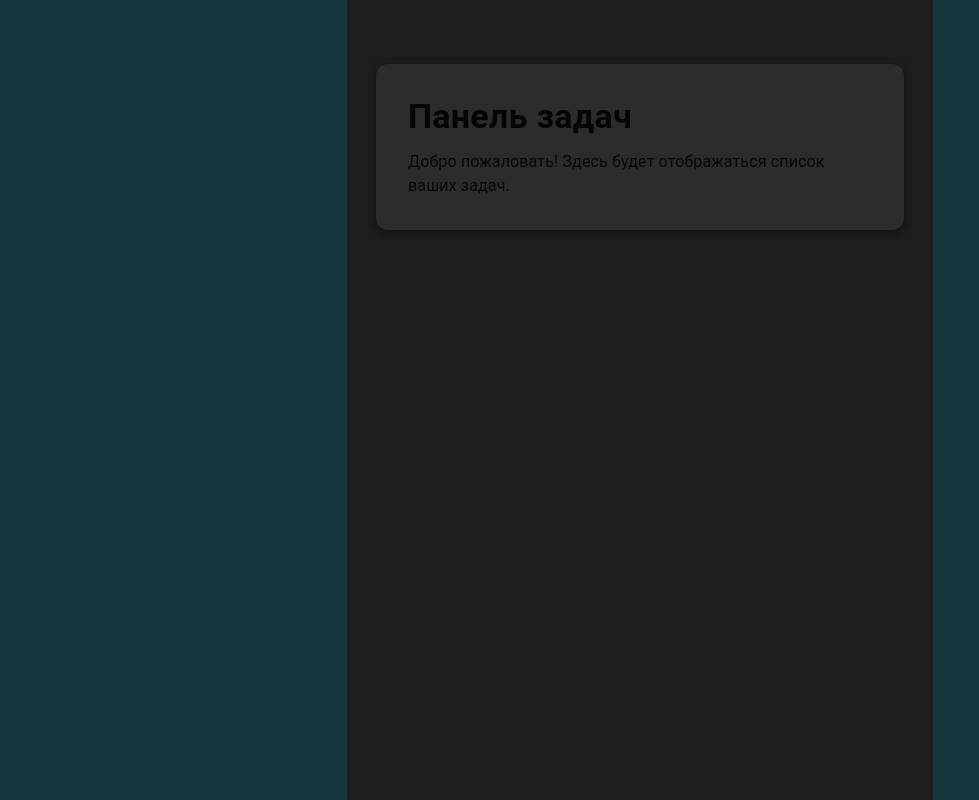
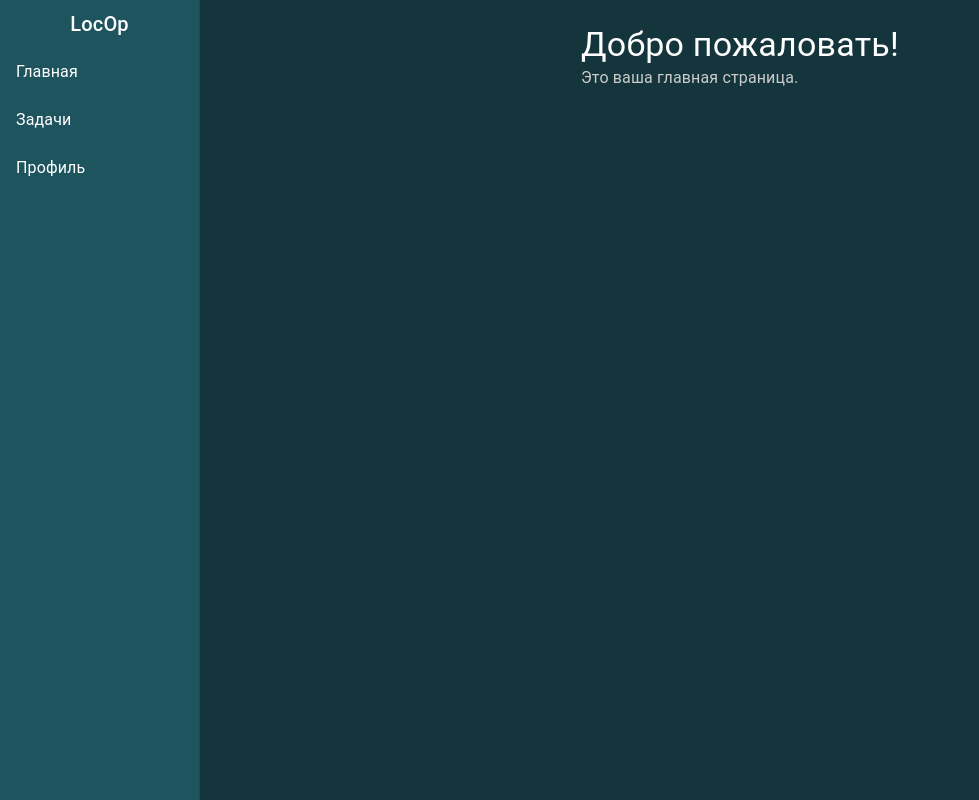
Before and after one commit to Danil-Nazarenko/Diplom, a React (Vite) app in the folder frontend/frontend/: page /main in a window 1280 px wide. Shown: the whole page, without its empty margins (0-979 px from the left). Built offline with nearby package versions, Linux system fonts and the light colour scheme.

Commit message:
Небольшая работа с MainPage

```diff
--- a/frontend/frontend/src/pages/MainPage.tsx
+++ b/frontend/frontend/src/pages/MainPage.tsx
@@ -1,36 +1,43 @@
-import { Box, Typography, Paper } from '@mui/material';
+import { Box, Drawer, List, ListItemText, ListItemButton, Typography } from '@mui/material';
 
 const MainPage = () => {
   return (
-    <Box
-      sx={{
-        minHeight: '100vh',
-        bgcolor: '#1e1e1e',
-        color: '#fff',
-        display: 'flex',
-        flexDirection: 'column',
-        alignItems: 'center',
-        paddingTop: 8,
-      }}
-    >
-      <Paper
-        elevation={4}
+    <Box sx={{ display: 'flex', height: '100vh', bgcolor: '#14353b' }}>
+
+      <Drawer
+        variant="permanent"
+        anchor="left"
         sx={{
-          p: 4,
-          width: '90%',
-          maxWidth: 800,
-          borderRadius: 3,
-          backgroundColor: '#2c2c2c',
+          width: 200,
+          flexShrink: 0,
+          '& .MuiDrawer-paper': {
+            width: 200,
+            boxSizing: 'border-box',
+            bgcolor: '#1e545e',
+            color: '#fff',
+          },
         }}
       >
-        <Typography variant="h4" gutterBottom fontWeight="bold">
-          Панель задач
+        <Typography variant="h6" textAlign="center" sx={{ mt: 1 }}>
+          LocOp
         </Typography>
-        <Typography variant="body1">
-          Добро пожаловать! Здесь будет отображаться список ваших задач.
+        <List>
+          {['Главная', 'Задачи', 'Профиль'].map((text) => (
+          <ListItemButton key={text}>
+           <ListItemText primary={text} />
+           </ListItemButton>
+          ))}
+        </List>
+      </Drawer>
+
+      <Box component="main" sx={{ flexGrow: 1, p: 3 }}>
+        <Typography variant="h4" color="#fff">
+          Добро пожаловать!
         </Typography>
-        {/* Позже здесь будет: список задач, фильтры, кнопки и т.д. */}
-      </Paper>
+        <Typography variant="body1" color="#ccc">
+          Это ваша главная страница.
+        </Typography>
+      </Box>
     </Box>
   );
 };
```
Also changed, not shown: 11 other files (tests, documents, lock files or other folders).
